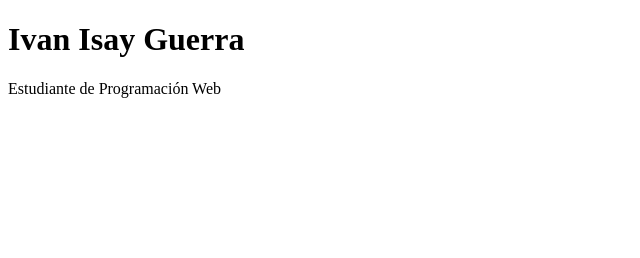
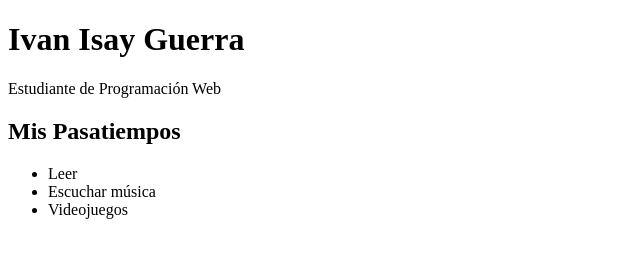
Before and after one commit to IvanIsay/tallerAppPokemon, a plain HTML site: page PruebaGIT/index.html in a window 1280 px wide. Shown: the whole page, without its empty margins (0-640 px from the left). Drawn offline with Linux system fonts and the light colour scheme.

Commit message:
Update index.html

```diff
--- a/PruebaGIT/index.html
+++ b/PruebaGIT/index.html
@@ -9,5 +9,13 @@
     <h1>Ivan Isay Guerra</h1>
     <p>Estudiante de Programación Web</p>
 
+    <h2>Mis Pasatiempos</h2>
+
+        <ul>
+            <li>Leer</li>
+            <li>Escuchar música</li>
+            <li>Videojuegos</li>
+        </ul>
+
 </body>
 </html>
```
